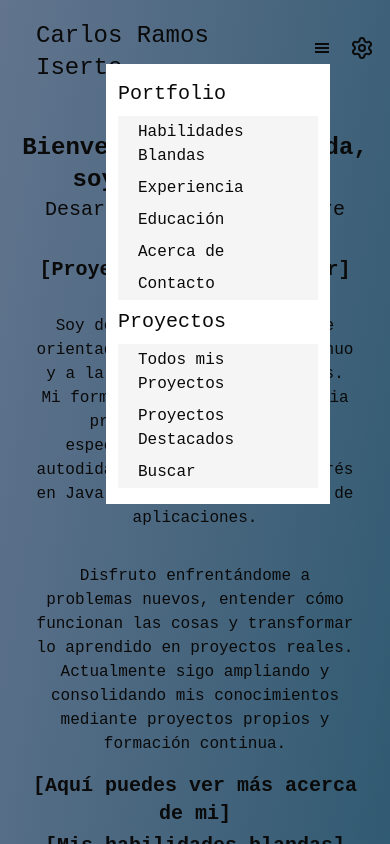
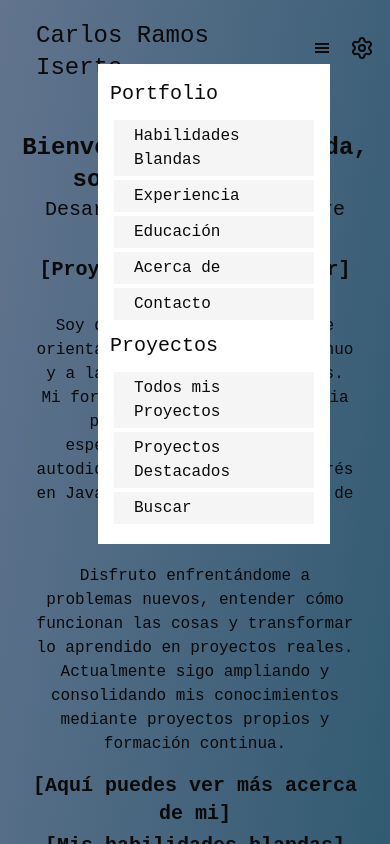
Before and after one commit to CarlosRamosDeveloper/portfolio, a React (Vite) app: page / in a window 390 px wide. Both pictures are taken after a click on the button 322 px from the left and 48 px from the top of the page. Shown: the top 844 px of the page. Built offline with nearby package versions, Linux system fonts and the light colour scheme.

Commit message:
fixed navigation issues

```diff
--- a/src/components/custom/MovileNavigationItem.tsx
+++ b/src/components/custom/MovileNavigationItem.tsx
@@ -1,11 +1,13 @@
 import { NavLink } from 'react-router';
 
-interface Props {
-  type: 'title' | 'link';
-  label: string;
-  path?: string;
-  onClick?: () => void;
-}
+type Props =
+  | { type: 'title'; label: string; onClick?: never; path?: never }
+  | {
+      type: 'link';
+      label: string;
+      path: string;
+      onClick?: () => void;
+    };
 
 export const MobileNavigationItem = ({ type, label, path, onClick }: Props) => {
   if (type === 'title') {
@@ -13,8 +15,8 @@ export const MobileNavigationItem = ({ type, label, path, onClick }: Props) => {
   }
 
   return (
-    <div className="flex w-50 pl-5 py-1 bg-accent">
-      <NavLink to={path!} onClick={onClick}>
+    <div className="flex w-50 bg-accent m-1">
+      <NavLink to={path} onClick={onClick} className="w-full py-1 pl-5">
         {label}
       </NavLink>
     </div>
--- a/src/constants/routes.ts
+++ b/src/constants/routes.ts
@@ -9,5 +9,5 @@ export const ROUTES = {
   featured: `/projects/featured`,
   projectId: ':idSlug',
   project: (idSlug: string) => `/projects/${idSlug}`,
-  search: 'search',
+  search: '/projects/search',
 };
```
